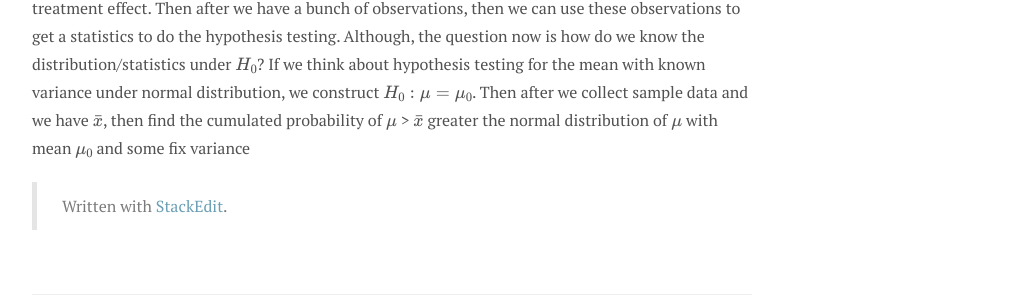
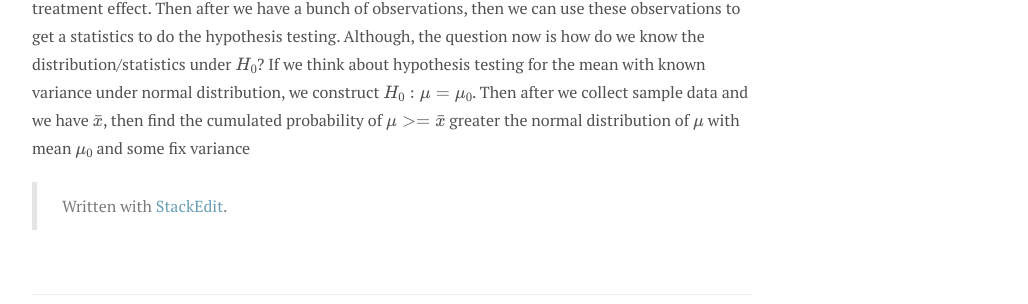
Before and after one commit to andylikescodes/andylikescodes.github.io, a Jekyll site: the page built from _posts/2020-07-28-Testing-Null-Hypothesis-For-Treatment-Effects.md, in a window 1280 px wide and 900 px high, scrolled down 502 px. Shown: the part 256-560 px from the top of the window, without its empty margins (248-1276 px from the left). Built offline with Jekyll 4.4.1, drawn with Linux system fonts in a browser that asks for light colours; nearby versions of some CDN libraries; formulas are drawn with MathJax 3; comment, search, counter and statistics services are not loaded; part of the change alters nothing that is shown.

Commit message:
_posts/2020-07-28-Testing-Null-Hypothesis-For-Treatment-Effects.md updated from https://stackedit.io/

```diff
--- a/_posts/2020-07-28-Testing-Null-Hypothesis-For-Treatment-Effects.md
+++ b/_posts/2020-07-28-Testing-Null-Hypothesis-For-Treatment-Effects.md
@@ -13,7 +13,7 @@ $\bar{Y}_t - \bar{Y}_c$ is the average effect under the treated subjects and the
 
 Should I consider this distribution as the $H_0$ distribution? Assuming there is no treatment effect? However, the observed $Y$ is associated with a particular $Z$, so what does it mean by randomizing $Z_1$ and then calcuate $\bar{Y}_t - \bar{Y}_c$?
 
-Watching the video again - under $H_0$ the potential outcomes are the same for each subject $y_i(0) = y_i(1)$ for all assignments in $\Omega$. In randomized experiments, all assignment vectors in $\Omega$ are equally likely. I am guessing that under the $H_0$, if we take $\bar{Y}_t - \bar{Y}_c$ as the statistics, then it should be some kind of a distribution around 0, because $H_0$ is making the assumption that there is no treatment effect. Then after we have a bunch of observations, then we can use these observations to get a statistics to do the hypothesis testing. Although, the question now is how do we know the distribution/statistics under $H_0$? If we think about hypothesis testing for the mean with known variance under normal distribution, we construct $H_0:\mu=\mu_0$. Then after we collect sample data and we have $\bar{x}$, then find the cumulated probability of  $\mu$ > $\bar{x}$ greater  the normal distribution of $\mu$ with   mean $\mu_0$ and some fix variance
+Watching the video again - under $H_0$ the potential outcomes are the same for each subject $y_i(0) = y_i(1)$ for all assignments in $\Omega$. In randomized experiments, all assignment vectors in $\Omega$ are equally likely. I am guessing that under the $H_0$, if we take $\bar{Y}_t - \bar{Y}_c$ as the statistics, then it should be some kind of a distribution around 0, because $H_0$ is making the assumption that there is no treatment effect. Then after we have a bunch of observations, then we can use these observations to get a statistics to do the hypothesis testing. Although, the question now is how do we know the distribution/statistics under $H_0$? If we think about hypothesis testing for the mean with known variance under normal distribution, we construct $H_0:\mu=\mu_0$. Then after we collect sample data and we have $\bar{x}$, then find the cumulated probability of  $\mu >= \bar{x}$ greater  the normal distribution of $\mu$ with   mean $\mu_0$ and some fix variance
 
 
 
@@ -23,6 +23,7 @@ Watching the video again - under $H_0$ the potential outcomes are the same for e
 
 > Written with [StackEdit](https://stackedit.io/).
 <!--stackedit_data:
-eyJoaXN0b3J5IjpbMTMxMTQ1ODg3MSw1NjYyMDY2MzgsLTE5NT
-M0MTM4NjQsMjAwNzQ1NTMyNSwtMjA2OTcwODU0NV19
+eyJoaXN0b3J5IjpbMTkyMzg0MDExMCwxMzExNDU4ODcxLDU2Nj
+IwNjYzOCwtMTk1MzQxMzg2NCwyMDA3NDU1MzI1LC0yMDY5NzA4
+NTQ1XX0=
 -->
```
